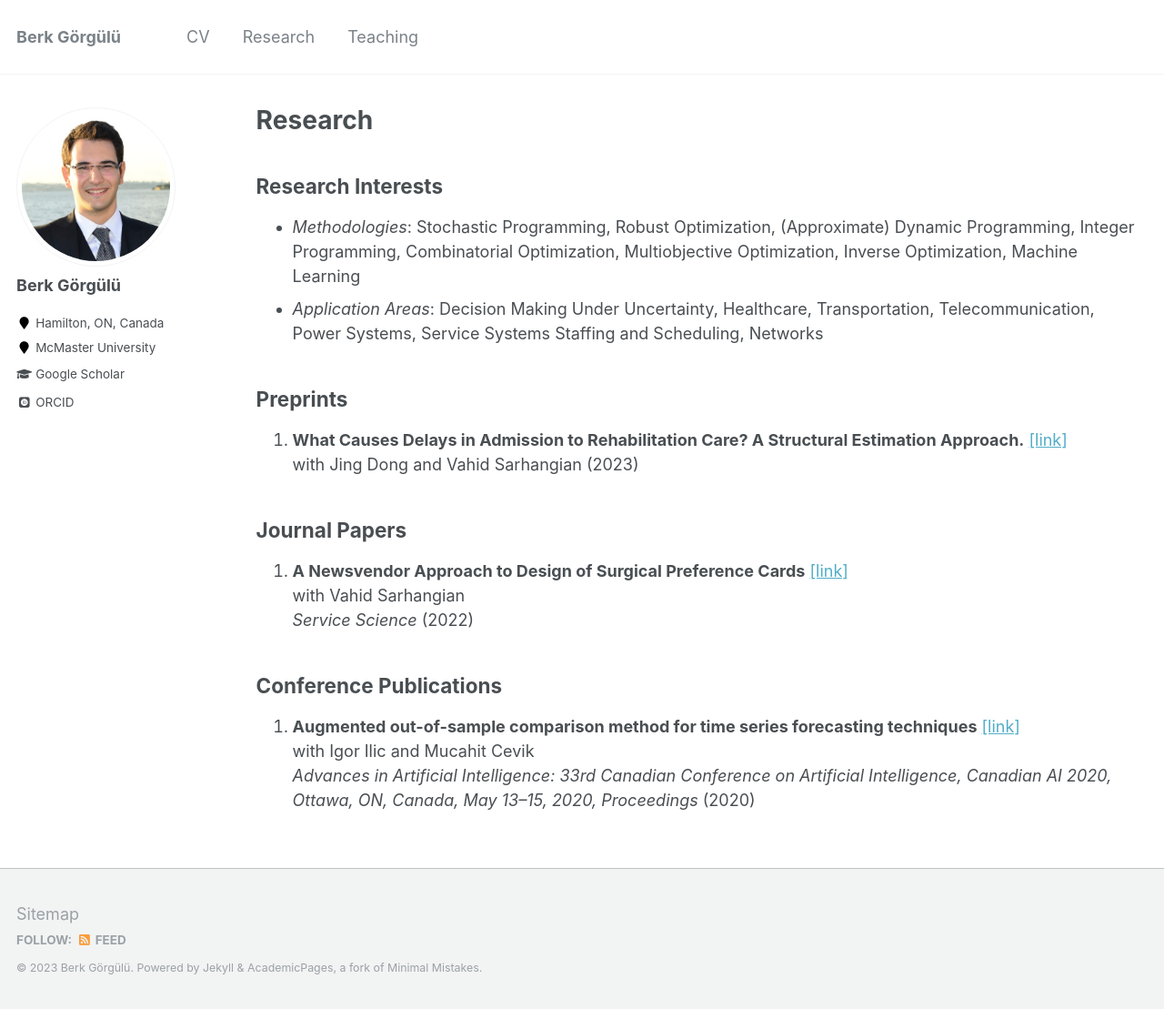
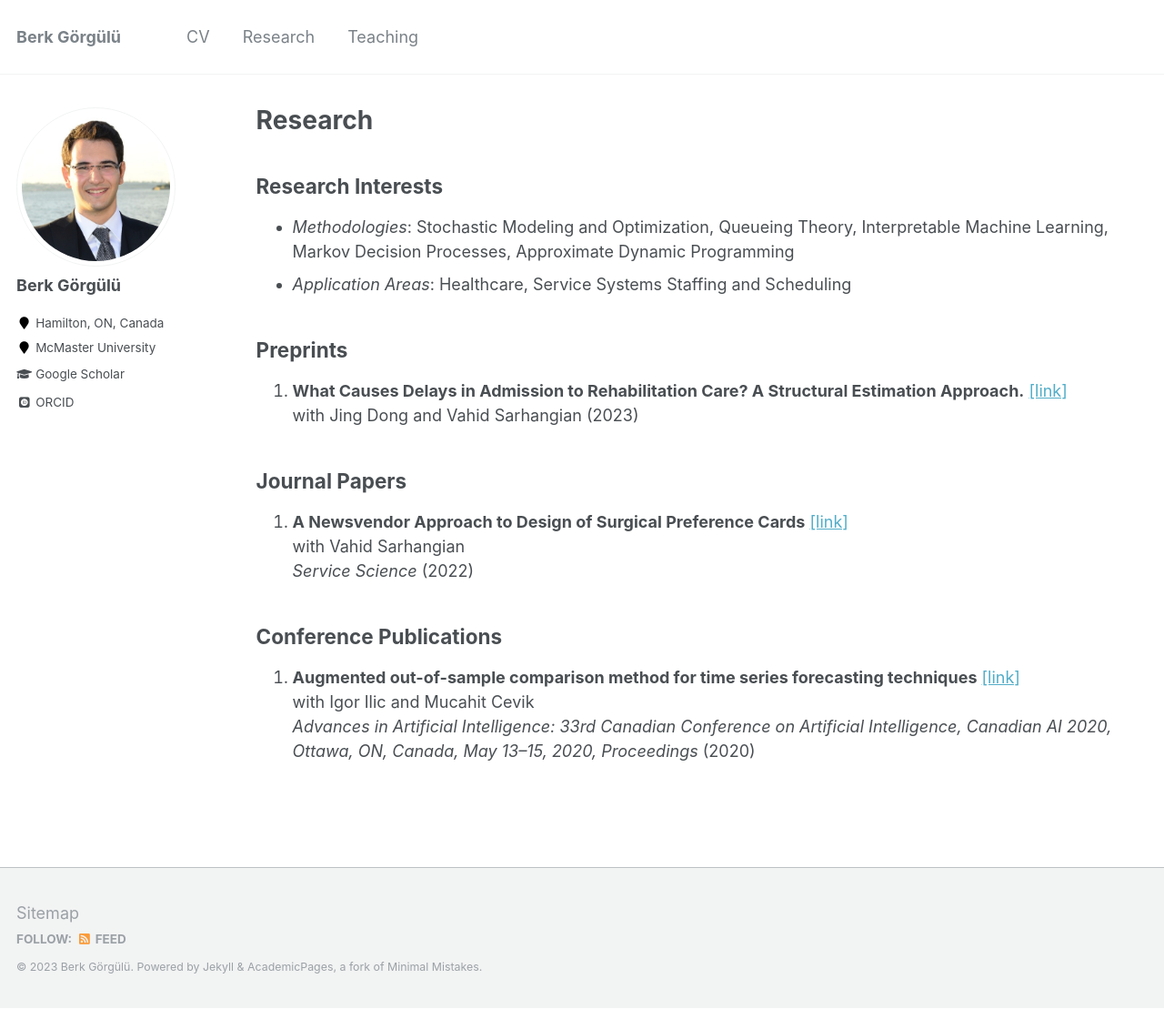
Before and after one commit to gorguluberk/gorguluberk.github.io, a Jekyll site: the page built from _pages/research.md, in a window 1280 px wide and 1109 px high. Shown: the whole window at 91% size. Built offline with Jekyll 4.4.1, drawn with Linux system fonts in a browser that asks for light colours; some web fonts are replaced.

Commit message:
Update research.md

```diff
--- a/_pages/research.md
+++ b/_pages/research.md
@@ -6,8 +6,8 @@ author_profile: true
 ---
 
 ## Research Interests
-- *Methodologies*: Stochastic Programming, Robust Optimization, (Approximate) Dynamic Programming, Integer Programming, Combinatorial Optimization, Multiobjective Optimization, Inverse Optimization, Machine Learning
-- *Application Areas*: Decision Making Under Uncertainty, Healthcare, Transportation, Telecommunication, Power Systems, Service Systems Staffing and Scheduling, Networks
+- *Methodologies*: Stochastic Modeling and Optimization, Queueing Theory, Interpretable Machine Learning, Markov Decision Processes, Approximate Dynamic Programming
+- *Application Areas*: Healthcare, Service Systems Staffing and Scheduling
 
 
 ## Preprints
```
